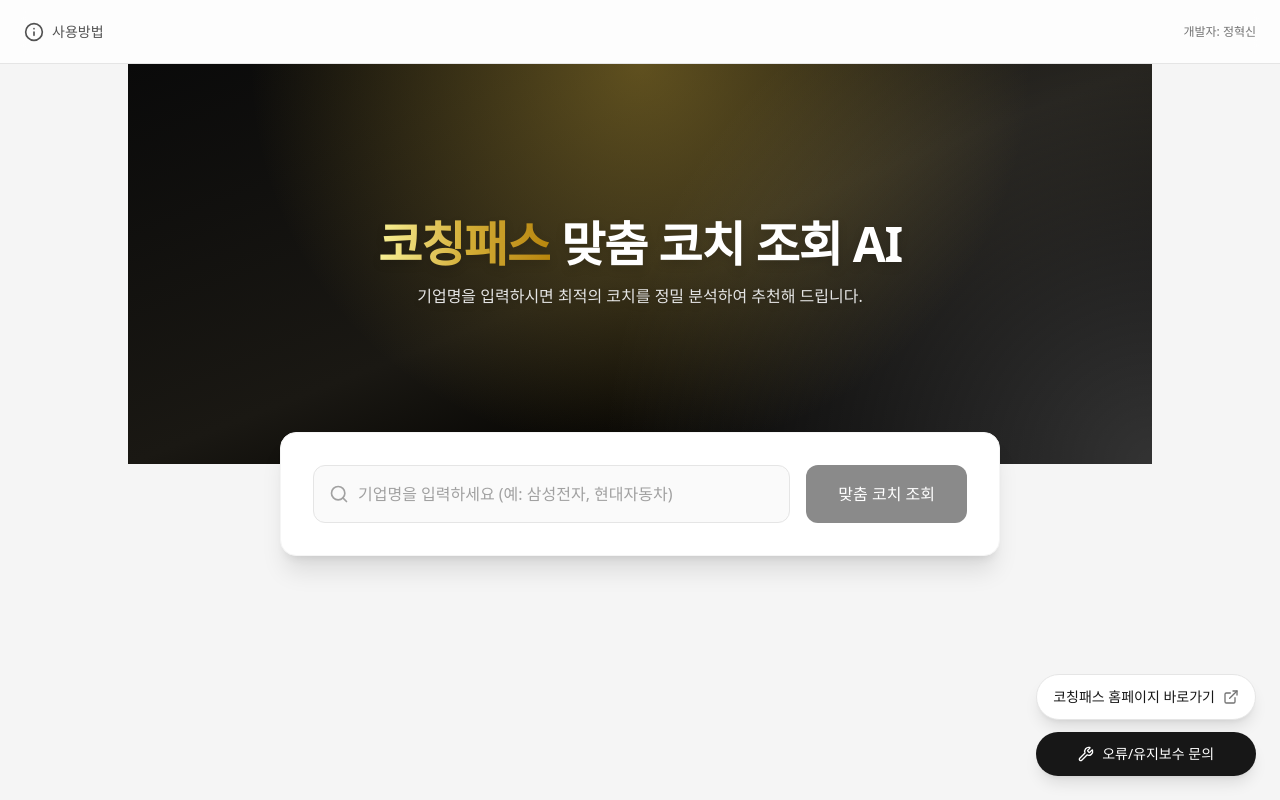
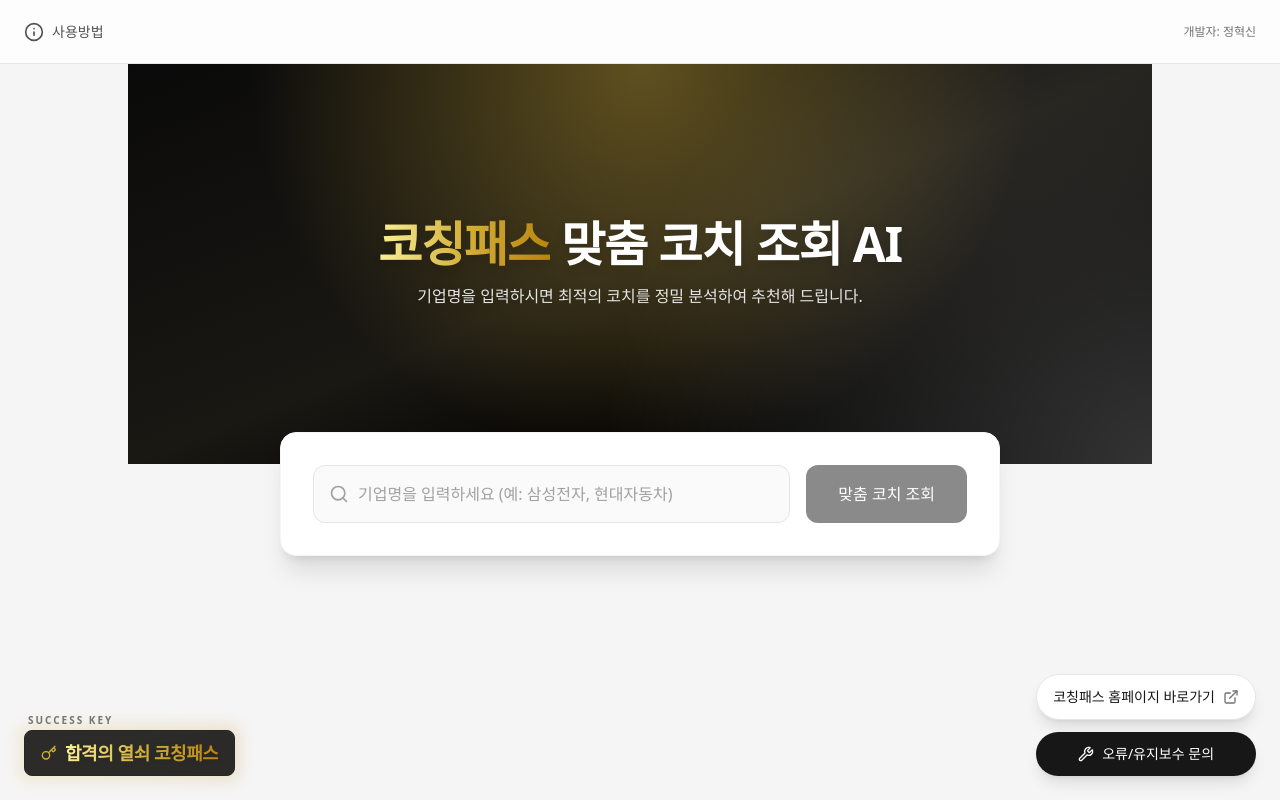
Before and after one commit to lab-droid/coachingpass-coach, a React (Vite) app: page / in a window 1280 px wide. Built offline with nearby package versions, Linux system fonts and the light colour scheme.

Commit message:
feat: Add bottom-left branding for CoachingPass
Adds a fixed branding element to the bottom-left of the application. This element displays the "Success Key CoachingPass" logo and brand name, providing visual reinforcement of the application's affiliation.

```diff
--- a/src/App.tsx
+++ b/src/App.tsx
@@ -349,6 +349,29 @@
         </div>
       </main>
 
+      {/* Bottom Left Branding */}
+      <div className="fixed bottom-6 left-6 z-40 pointer-events-none select-none">
+        <motion.div
+          initial={{ opacity: 0, x: -20 }}
+          animate={{ opacity: 1, x: 0 }}
+          transition={{ delay: 0.5, duration: 0.8 }}
+          className="flex flex-col"
+        >
+          <span className="text-[10px] uppercase tracking-[0.2em] text-neutral-500 font-bold mb-0.5 ml-1">
+            Success Key
+          </span>
+          <div className="relative group">
+            <div className="absolute -inset-1 bg-gradient-to-r from-[#D4AF37] to-[#B8860B] rounded-lg blur opacity-20 group-hover:opacity-40 transition duration-1000 group-hover:duration-200"></div>
+            <div className="relative px-4 py-2 bg-neutral-900/90 backdrop-blur-sm border border-neutral-800 rounded-lg flex items-center gap-2">
+              <Key className="w-4 h-4 text-[#D4AF37]" />
+              <span className="text-lg font-bold tracking-tight text-transparent bg-clip-text bg-gradient-to-r from-[#F9F295] via-[#D4AF37] to-[#B8860B] drop-shadow-sm">
+                합격의 열쇠 코칭패스
+              </span>
+            </div>
+          </div>
+        </motion.div>
+      </div>
+
       {/* Bottom Right Buttons */}
       <div className="fixed bottom-6 right-6 flex flex-col gap-3 z-40">
         <a
```
